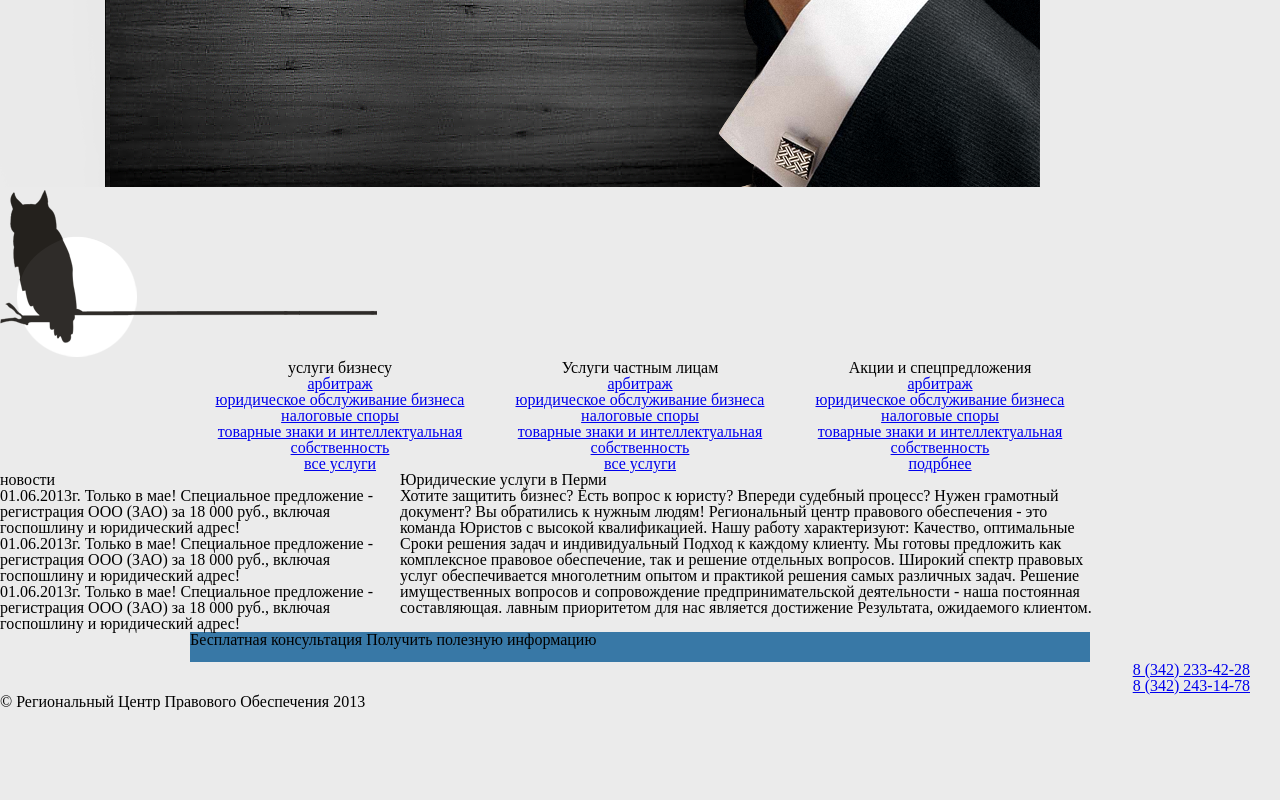
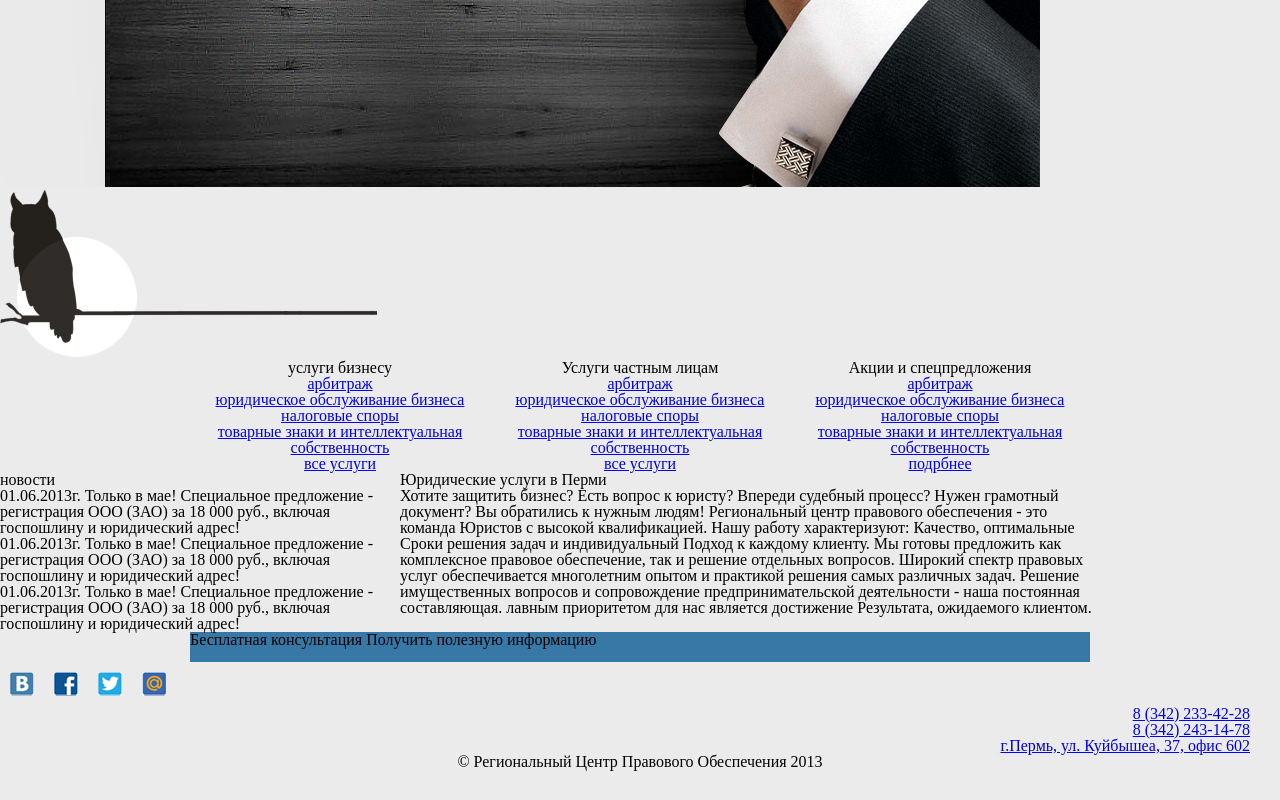
Before and after one commit to Moyshin94/model, a plain HTML site: page index.html in a window 1280 px wide. Shown: the part 498-1298 px from the top of the page. Before the commit the page ends 1208 px from the top, so only its background shows below. Drawn offline with Linux system fonts and the light colour scheme.

Commit message:
finish svg

```diff
--- a/css/style.css
+++ b/css/style.css
@@ -222,5 +222,42 @@ body {
   float: left;
   width: 700px;
 }
+/* SECTION INFO END */
 
-/* SECTION INFO END */
+/* FOOTER START */
+footer > p {
+  text-align: center;
+  margin-bottom: 30px;
+}
+
+.soc {
+  font-size: 0px;
+}
+
+.soc > li {
+  display: inline-block;
+  font-size: 16px;
+  margin: 10px;
+}
+
+.soc > li > a {
+  display: block;
+  width: 24px;
+  height: 24px;
+  background-image: url(/img/Layer_31.png);
+  background-position: 0px 0px;
+}
+
+.soc :nth-child(2) a {
+  background-position: -30px 0px;
+}
+
+.soc :nth-child(3) a {
+  background-position: -60px 0px;
+}
+
+.soc :nth-child(4) a {
+  background-position: -90px 0px;
+}
+
+/* FOOTER END */
--- a/index.html
+++ b/index.html
@@ -93,7 +93,6 @@
           </p>
         </div>
       </section>
-      <section class="advantages"></section>
       <footer>
         <ul class="soc">
           <li>
@@ -112,6 +111,7 @@
         <div class="tel">
           <a href="tel:+7(342) 233-42-28">8 (342) 233-42-28</a>
           <a href="tel:+7(342) 243-14-78">8 (342) 243-14-78</a>
+          <a href="adress">г.Пермь, ул. Куйбышеа, 37, офис 602</a>
         </div>
         <p>© Региональный Центр Правового Обеспечения 2013</p>
       </footer>
```
